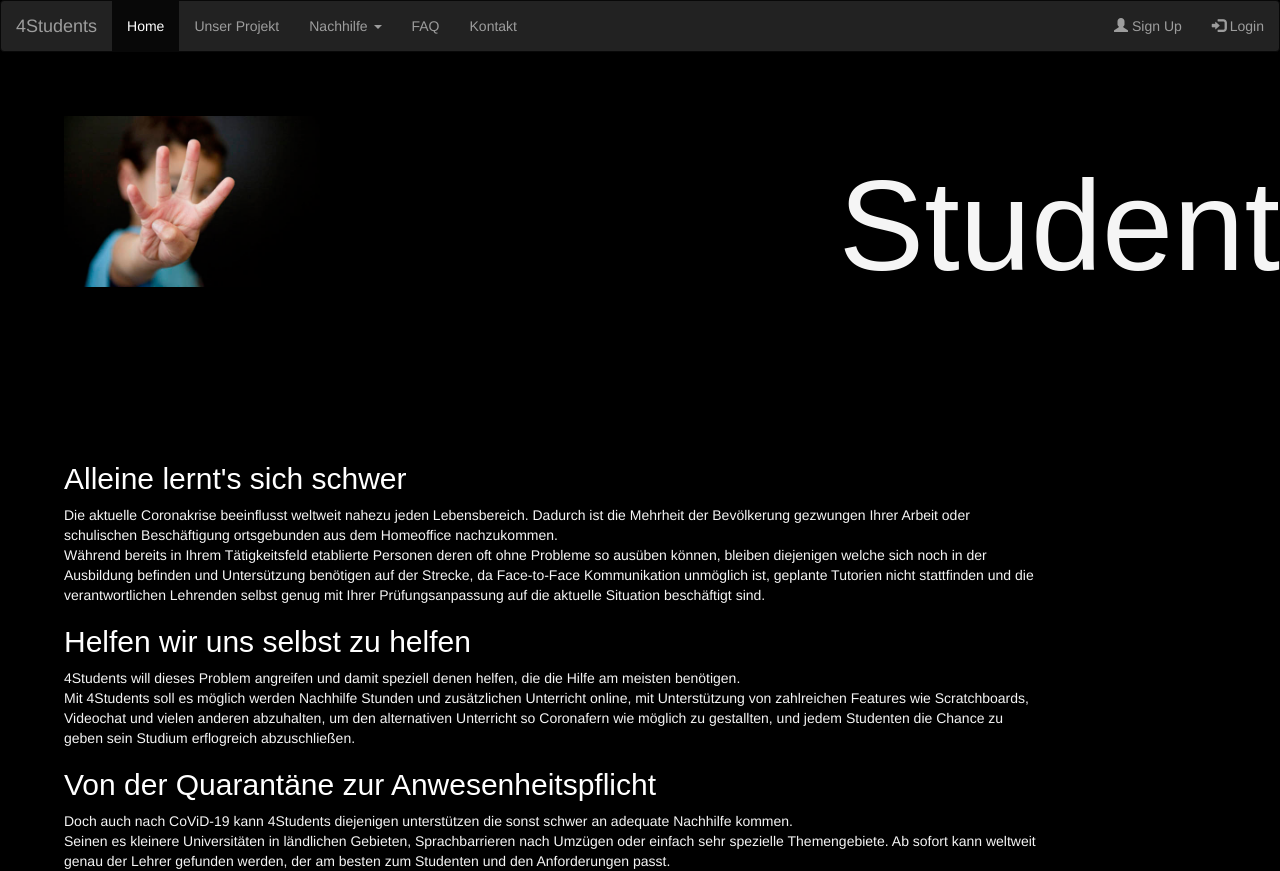
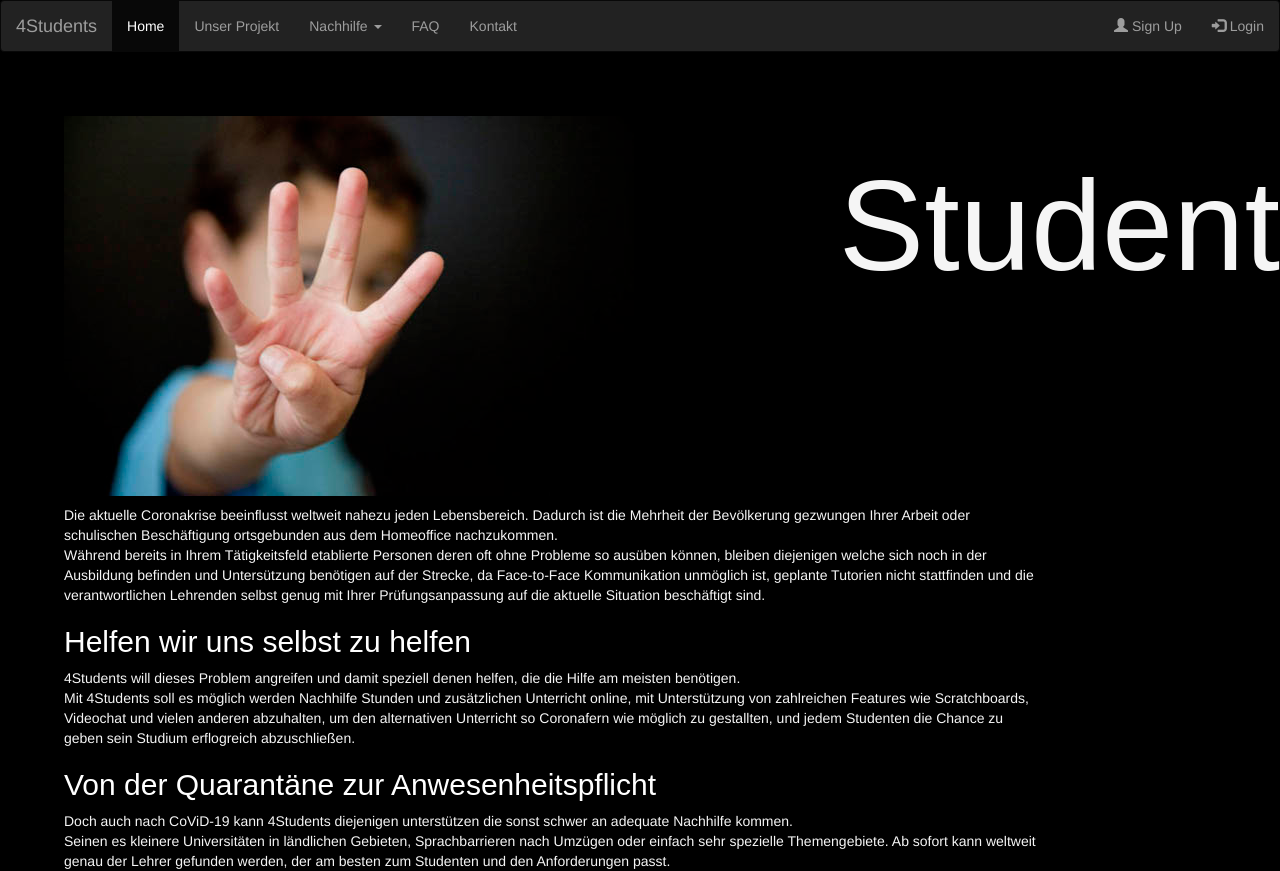
Before and after one commit to SFSDeco/G7_4StudentsHomepage, a plain HTML site: page index.html in a window 1280 px wide. Shown: the top 871 px of the page. Drawn offline with nearby package versions, Linux system fonts and the light colour scheme.

Commit message:
Update index.html

```diff
--- a/index.html
+++ b/index.html
@@ -44,7 +44,7 @@
                 <div class="header" >
                     <div class="fourwrapper">
                         <div class="imgwrapper" >
-                            <img src="img/noah-pearce-four-fingers.jpg" class="img-responsive" alt="Picture missing"/>
+                            <img src="img/noah-pearce-four-fingers.jpg" class="img-fluid" alt="Picture missing"/>
                         </div>
 
                         <div class="textwrapper " >
```
